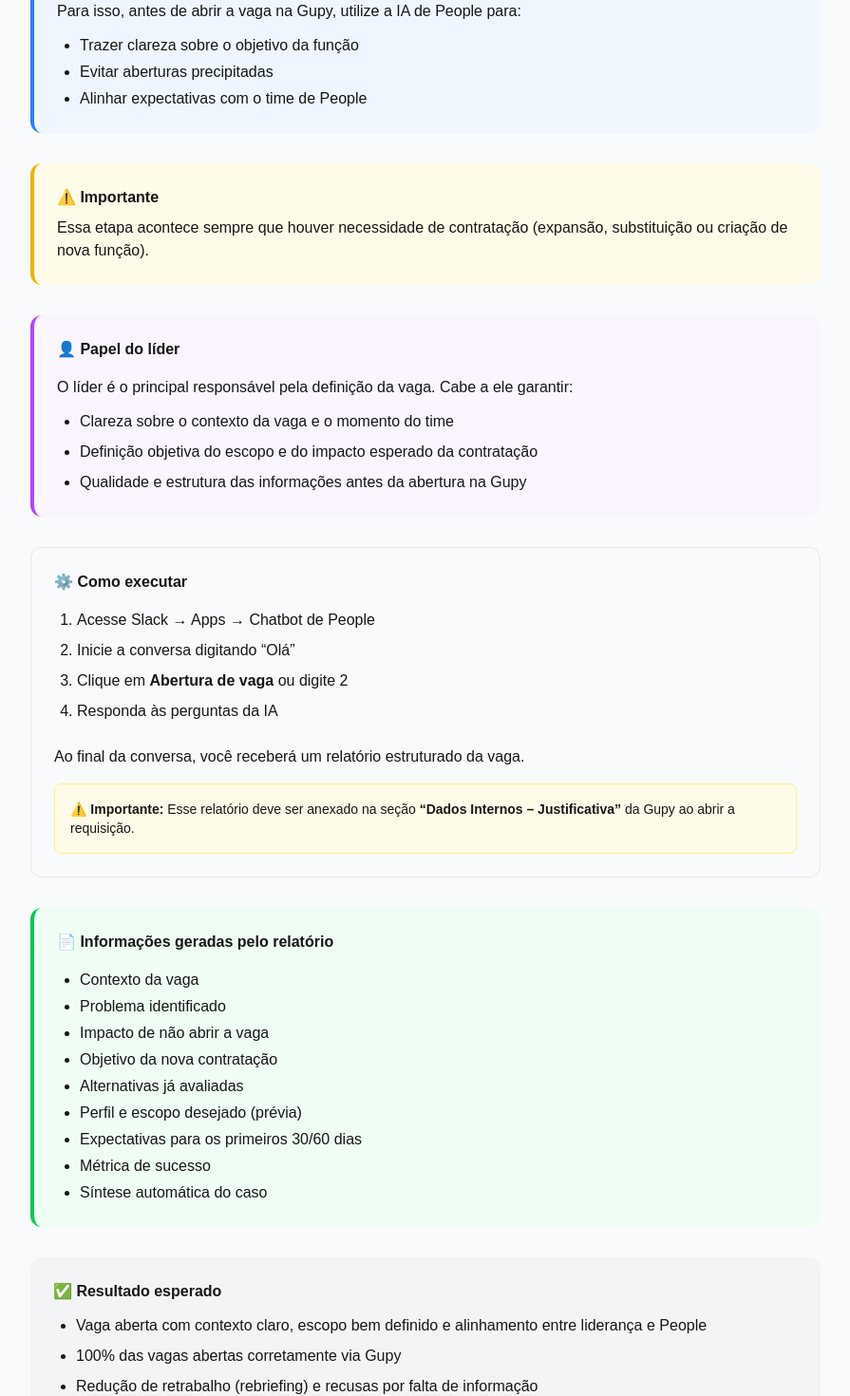
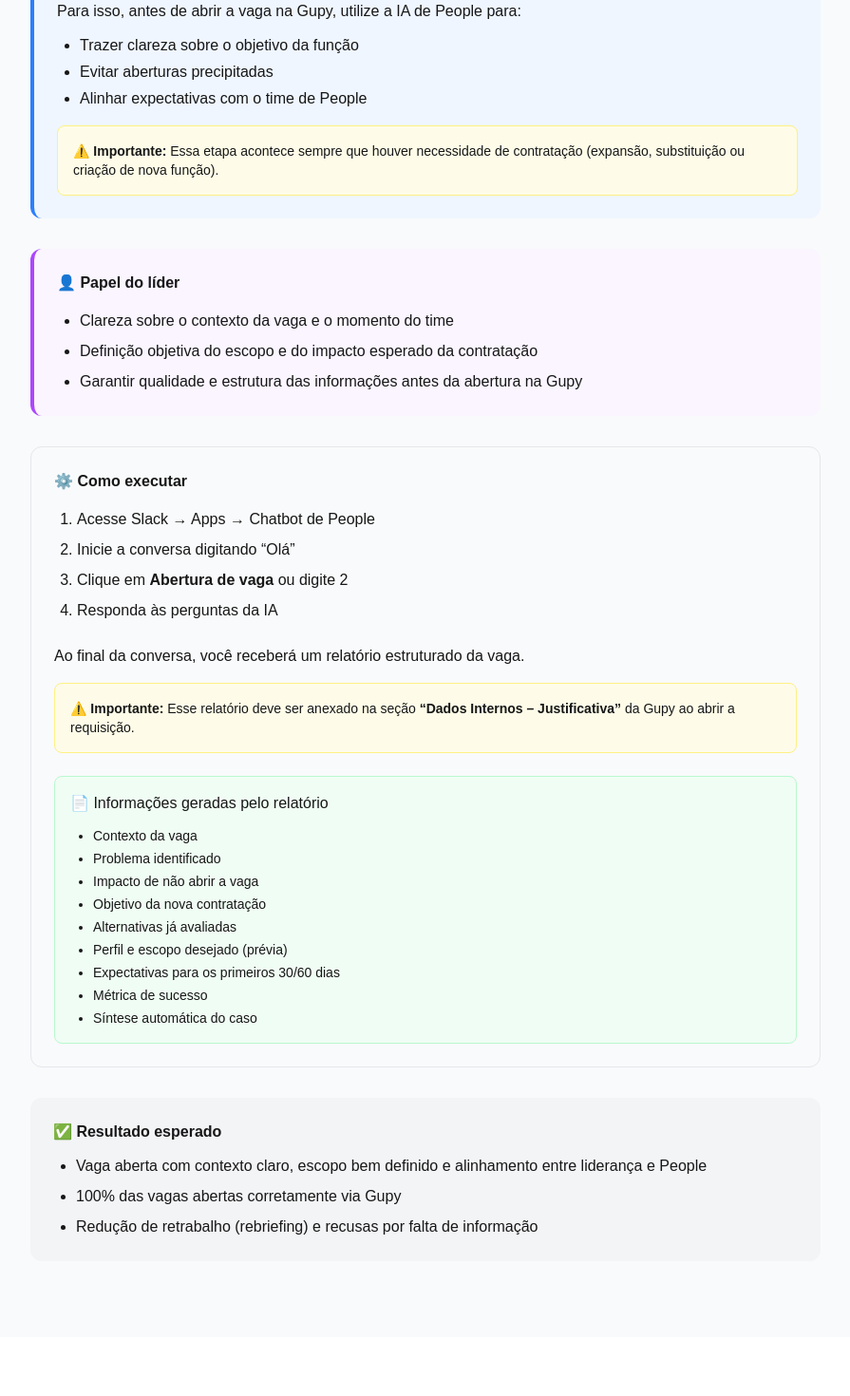
Before and after one commit to amandafrann/programa-lider-hero, a Next.js app: page /rs/planejamento in a window 1280 px wide. Shown: the part 420-1890 px from the top of the page at 95% size, without its empty margins (192-1087 px from the left). After the commit the page ends 1828 px from the top, so only its background shows below. Built offline with nearby package versions, Linux system fonts and the light colour scheme.

Commit message:
atualizar conteudo

```diff
--- a/app/rs/planejamento/page.tsx
+++ b/app/rs/planejamento/page.tsx
@@ -51,7 +51,7 @@ export default function PlanejamentoPage() {
             Para isso, antes de abrir a vaga na Gupy, utilize a IA de People para:
           </p>
 
-          <ul className="list-disc ml-6 space-y-1">
+          <ul className="list-disc ml-6 space-y-1 mb-4">
 
             <li>Trazer clareza sobre o objetivo da função</li>
 
@@ -61,20 +61,13 @@ export default function PlanejamentoPage() {
 
           </ul>
 
+          {/* IMPORTANTE DENTRO DO OBJETIVO */}
+
+          <div className="bg-yellow-50 border border-yellow-200 rounded-lg p-4 text-sm">
+
+            <strong>⚠️ Importante:</strong> Essa etapa acontece sempre que houver necessidade de contratação (expansão, substituição ou criação de nova função).
+
           </div>
-
-
-        {/* IMPORTANTE */}
-
-        <div className="bg-yellow-50 border-l-4 border-yellow-500 p-6 rounded-xl mb-8">
-
-          <h3 className="font-semibold mb-2">
-            ⚠️ Importante
-          </h3>
-
-          <p>
-            Essa etapa acontece sempre que houver necessidade de contratação (expansão, substituição ou criação de nova função).
-          </p>
 
         </div>
 
@@ -87,24 +80,20 @@ export default function PlanejamentoPage() {
             👤 Papel do líder
           </h3>
 
-          <p className="mb-3">
-            O líder é o principal responsável pela definição da vaga. Cabe a ele garantir:
-          </p>
-
           <ul className="list-disc ml-6 space-y-2">
 
             <li>Clareza sobre o contexto da vaga e o momento do time</li>
 
             <li>Definição objetiva do escopo e do impacto esperado da contratação</li>
 
-            <li>Qualidade e estrutura das informações antes da abertura na Gupy</li>
+            <li>Garantir qualidade e estrutura das informações antes da abertura na Gupy</li>
 
           </ul>
 
         </div>
 
 
-        {/* PROCESSO */}
+        {/* COMO EXECUTAR */}
 
         <div className="bg-gray-50 border border-gray-200 p-6 rounded-xl mb-8">
 
@@ -128,25 +117,24 @@ export default function PlanejamentoPage() {
             Ao final da conversa, você receberá um relatório estruturado da vaga.
           </p>
 
-          <div className="bg-yellow-50 border border-yellow-200 rounded-lg p-4 text-sm">
+          {/* IMPORTANTE */}
+
+          <div className="bg-yellow-50 border border-yellow-200 rounded-lg p-4 text-sm mb-6">
 
             <strong>⚠️ Importante:</strong> Esse relatório deve ser anexado na seção{" "}
             <strong>“Dados Internos – Justificativa”</strong> da Gupy ao abrir a requisição.
 
           </div>
 
-        </div>
+          {/* INFORMAÇÕES DO RELATÓRIO */}
 
+          <div className="bg-green-50 border border-green-200 rounded-lg p-4">
 
-        {/* RELATÓRIO GERADO */}
+            <h4 className="font-medium mb-3">
+              📄 Informações geradas pelo relatório
+            </h4>
 
-        <div className="bg-green-50 border-l-4 border-green-500 p-6 rounded-xl mb-8">
-
-          <h3 className="font-semibold mb-4">
-            📄 Informações geradas pelo relatório
-          </h3>
-
-          <ul className="list-disc ml-6 space-y-1">
+            <ul className="list-disc ml-6 space-y-1 text-sm">
 
               <li>Contexto da vaga</li>
 
@@ -167,6 +155,8 @@ export default function PlanejamentoPage() {
               <li>Síntese automática do caso</li>
 
             </ul>
+
+          </div>
 
         </div>
 
```
Lines whose indentation alone changed are shown as unchanged.
